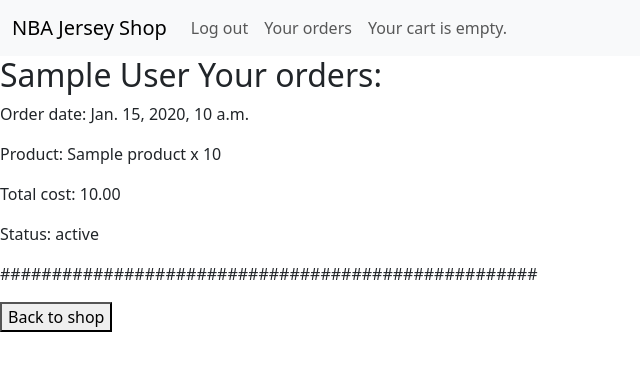
After one commit to FilFib/NBAjerseyShop, a Django app: page /orders/user_orders/ in a window 1280 px wide. The commit adds this page. Shown: the top 371 px of the page, without its empty margins (0-640 px from the left). Run offline with Django 4.2, Linux system fonts and the light colour scheme; a user stored in the database is signed in; tables that the repository leaves empty hold one stand-in row (values such as "Sample post").

Commit message:
orders/feature/add rediraction on cart.html, order_create.html, add the ability to check orders by user - user_orders

```diff
--- a/NBAjesrseyShop/NBAjesrseyShop/urls.py
+++ b/NBAjesrseyShop/NBAjesrseyShop/urls.py
@@ -22,6 +22,6 @@
     path('accounts/', include('django.contrib.auth.urls')),
     path('accounts/', include('accounts.urls')),
     path('cart/', include('cart.urls', namespace='cart')),
-    path('orders', include('orders.urls', namespace='orders')),
+    path('orders/', include('orders.urls', namespace='orders')),
     path('', include('shop.urls')),
 ]
--- a/NBAjesrseyShop/baseTemplates/base.html
+++ b/NBAjesrseyShop/baseTemplates/base.html
@@ -30,6 +30,9 @@
                     <li class="nav-item">
                         <a class="nav-link" href="{% url 'logout' %}">Log out</a>
                     </li>
+                    <li class="nav-item">
+                        <a class="nav-link" href="{% url 'orders:user_orders' %}">Your orders</a>
+                    </li>
                     {% endif %}
                     </li>
                     <li class="nav-item">
--- a/NBAjesrseyShop/cart/cart.py
+++ b/NBAjesrseyShop/cart/cart.py
@@ -30,7 +30,7 @@
         product_cart_id = str(product_variant.id)
         if product_cart_id not in self.cart:
                 self.cart[product_cart_id] = {'quantity': 0,
-                                        'price': str(product.price)}
+                                        'price': float(product.price)}
         if override_quantity:
             self.cart[product_cart_id]['quantity'] = quantity
         else:
--- a/NBAjesrseyShop/orders/models.py
+++ b/NBAjesrseyShop/orders/models.py
@@ -9,9 +9,15 @@
     total_cost = models.DecimalField(max_digits=8, decimal_places=2)
     address_id = models.ForeignKey(Address, on_delete=models.DO_NOTHING, null=True)
 
+    def __str__(self):
+        return f'{self.address_id.user_id} | Order date: {self.order_date} | Total cost: {self.total_cost} | Status: {self.status}'
+
 
 class OrderProducts(models.Model):
     quantity = models.IntegerField()
     product_by_quan_coast = models.DecimalField(max_digits=8, decimal_places=2)
     order_id = models.ForeignKey(Order, on_delete=models.CASCADE)
     product_variant_id = models.ForeignKey(ProductVariant, on_delete=models.DO_NOTHING)
+
+    def __str__(self):
+        return f'Order by: {self.order_id.address_id.user_id} | {self.product_variant_id.product_id} | Quan: {self.quantity} | Total cost: {self.product_by_quan_coast}'
--- a/NBAjesrseyShop/orders/templates/orders.html
+++ b/NBAjesrseyShop/orders/templates/order_create.html
@@ -26,5 +26,8 @@
   <p><input type="submit" value="Place order"></p>
   {% csrf_token %}
 </form>
+<a href= "{% url 'cart:cart_detail' %}">
+  <button>Back To Cart</button>
+</a>
 
 {% endblock content %}
--- /dev/null
+++ b/NBAjesrseyShop/orders/templates/user_orders.html
@@ -0,0 +1,17 @@
+{% extends "base.html" %}
+
+
+{% block content %}
+
+<h2>{{user.first_name}} {{user.last_name}} Your orders:</h2>
+    {% for order in orders %}
+        <p>Order date: {{ order.order_date }}</p>
+        <p>Product: {{ order_product.product_variant_id.product_id.product_name }} x {{ order_product.quantity }} </p>
+        <p>Total cost: {{ order.total_cost }}</p>
+        <p>Status: {{ order.status }}</p>
+        <p>####################################################</p>
+    {% endfor %}
+<a href="{% url 'home' %}">
+    <button>Back to shop</button>
+</a>
+{% endblock content %}
--- a/NBAjesrseyShop/orders/urls.py
+++ b/NBAjesrseyShop/orders/urls.py
@@ -5,5 +5,5 @@
 
 urlpatterns = [
     path('', views.order_create, name='order_create'),
-    # path('orders/<pk>', OrderView.as_view, name='user_orders')
+    path('user_orders/', views.user_orders, name='user_orders'),
 ]
--- a/NBAjesrseyShop/orders/views.py
+++ b/NBAjesrseyShop/orders/views.py
@@ -1,5 +1,6 @@
+from django.http import HttpResponse
 from django.shortcuts import render, get_object_or_404
-from .models import OrderProducts
+from .models import OrderProducts, Order
 from accounts.models import Address
 from .forms import OrderCreateForm
 from cart.cart import Cart
@@ -29,5 +30,17 @@
     # else:
     #     form = OrderCreateForm()
     return render(request,
-                  'orders.html',
+                  'order_create.html',
                   {'cart': cart, 'form': form, 'user':user, 'address':address})
+
+
+def user_orders(request):
+    user = request.user
+    address = get_object_or_404(Address, user_id=user.id)
+    orders = [order for order in Order.objects.filter(address_id=address.id).order_by('-order_date')]
+    for order in orders:
+        order_product = get_object_or_404(OrderProducts, order_id=order.id)
+        if order:
+            return render(request, 'user_orders.html', {'orders':orders, 'order_product':order_product}, )
+        else:
+            return HttpResponse(f'There are no orders for user {user.first_name} {user.last_name}')
```
Also changed, not shown: NBAjesrseyShop/cart/templates/cart/detail.html (+11 -0 lines).
